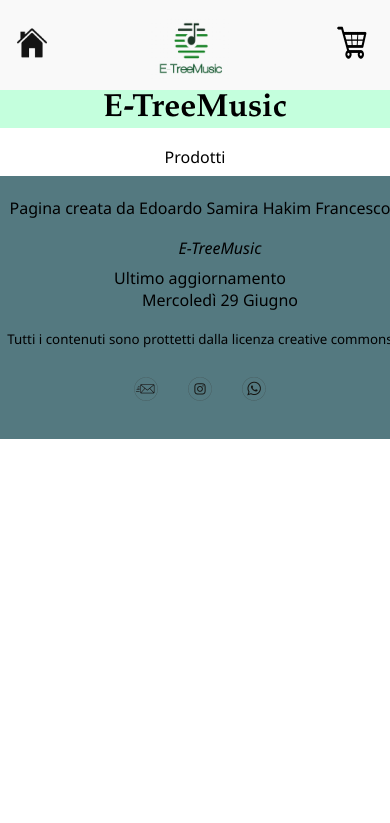
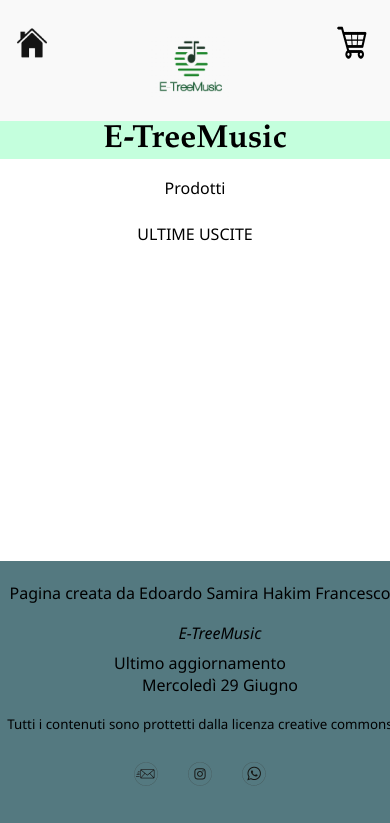
Before and after one commit to fradale2000/E-TreeMusic, a PHP site: page / in a window 390 px wide. Shown: the top 823 px of the page. Run offline with PHP 8.4, Linux system fonts and the light colour scheme.

Commit message:
commit sviluppo

```diff
--- a/index.html
+++ b/index.html
@@ -6,16 +6,19 @@
     <meta name="viewport" content="width=device-width, initial-scale=1.0">
     <link rel="stylesheet" href="style.css">
     <title>E-TreeMusic</title>
-    <script src="script.js"></script>
 </head>
-<body id="body">
+<body id="body" onload="lastAdded()">
     <div id="navBar">
         <div id="home" >
-            <a href="index.html">
+            <a href="prodotti.html">
                 <img src="Immagini/home.png" height: 40px; width="40px" ;>
             </a>
         </div>
-        <img src="Immagini/TestLogo.png" id="logop">
+        <div>
+            <a href="index.html">
+            <img src="Immagini/TestLogo.png" id="logop">
+            </a>
+        </div>
         <div id="carrello">
             <a  href="carrello.html">
                 <img src="Immagini/carrello.png"height: 50px; width="50px" ;>
@@ -32,7 +35,8 @@
         <li><a href="">carrello</a></li>
       </ul> -->
 
-    <div class="lista_ultime_aggiunte">
+    <p style="text-align: center;">ULTIME USCITE</p>
+    <div id="lista_ultime_aggiunte">
 
     </div>
     <div id="Fine">
@@ -52,6 +56,6 @@
 
     </div>
 
-
+    <script src="prodotti.js"></script>
 </body>
 </html>
--- a/prodotti.js
+++ b/prodotti.js
@@ -134,7 +134,7 @@ function caricamento(){
     // localStorage.setItem("lista_prodotti" +cont_tot,JSON.stringify(lista_prodotti));
     console.log(lista_prodotti);
     //ciclo per creare tutti gli oggetti nella pagina in maniera dinamica
-    for (let i = 0; i < localStorage.length; i++) {
+    for (let i = 0; i < localStorage.length; i++) {  //-------------------------6546415649/867465
         if(localStorage.getItem('song_'+i)<lista_prodotti.length){
             continue
         }
@@ -293,17 +293,40 @@ function caricamento(){
         }
     }
 }
-// var a = { Topics: [] }; // define container with empty Topics array
 
-// // add some topics
+//--------------------------------------------------------------------QUI
+function lastAdded(){
+    console.log("ciao")
+    let div = document.getElementById("lista_ultime_aggiunte");
+        for (let i = (localStorage.length-1); i > (localStorage.length-6); i--){
+            var prod = JSON.parse(localStorage.getItem("song_"+i));
+            console.log(prod);
+            //creo un div per inserire la canzone in maniera dinamica
+            let prodotto = document.createElement("div");
+            let last = document.createElement("div");
+            //aggiungo la classe song
+            prodotto.classList.add("song");
+            last.classList.add("last");
+            //aggiungo un'id
+            prodotto.setAttribute("id",prod.IDProd);
+            let div_immagine = document.createElement("div");
+            let immagine = document.createElement("img");
+            immagine.setAttribute("src",prod.src);
+            immagine.classList.add("immagine");
+            div_immagine.classList.add("div_immagine");
+            div_immagine.appendChild(immagine);
 
-// a.Topics[1] = { topicId: 1, subTopicId: 1, topicName: "x", subTopicName: "x" };
-// localStorage.setItem("prova" +cont_tot,JSON.stringify(a.Topics[1]));
-// a.Topics[2] = { topicId: 1, subTopicId: 2, topicName: "x", subTopicName: "x" };
-// a.Topics[62] = { topicId: 10, subTopicId: 62, topicName: "x", subTopicName: "x" };
+            let titolo = document.createElement("span");
+            titolo.innerHTML= prod.Titolo;
+            last.appendChild(div_immagine);
+            last.appendChild(titolo);
+            prodotto.setAttribute("class" , "ultime_aggiunte" );
+            prodotto.appendChild(last);
+            div.appendChild(prodotto);
+    }
+}
 
-// alert(a.Topics[1].topicName + " - " + a.Topics[1].subTopicName);
-
+//----------------------------------------------------------------------
 function add(){
     cont_prod = localStorage.length;
     let titolo = document.getElementById('Titolo').value;
@@ -407,6 +430,7 @@ function Search(){
         }//chiusura FOR
     }//chiusura ELSE
 }//chiusura FUNZIONE
+
 //FINE FILTRI
 //--------------------------------------------------------------------------------------------
 //funzione per settare nel SessionStorage il carrello aggiornato
--- a/style.css
+++ b/style.css
@@ -59,10 +59,26 @@ h1{
   padding: 0%;
   border: 0%;
 }
+@media (max-width: 992px) {
+#lista_ultime_aggiunte{
+  display: flex;
+      flex-wrap: nowrap;
+      height: 300px;
+      overflow-x: auto;
+      width: auto;
+} }
 
 
-
-
+.ultime_aggiunte{
+  border-radius: 25px;
+text-align: center;
+align-items: center;
+flex-direction: column;
+padding: 5%;
+border: solid 1px black;
+margin: 6% auto auto;
+box-shadow: rgba(17, 17, 26, 0.1) 0px 8px 24px, rgba(17, 17, 26, 0.1) 0px 16px 56px, rgba(17, 17, 26, 0.1) 0px 24px 80px;
+ }
 
 
 
```
Also changed, not shown: aggiuntaprodotto.html (+6 -2 lines), carrello.html (+6 -2 lines), prodotti.html (+6 -2 lines).
